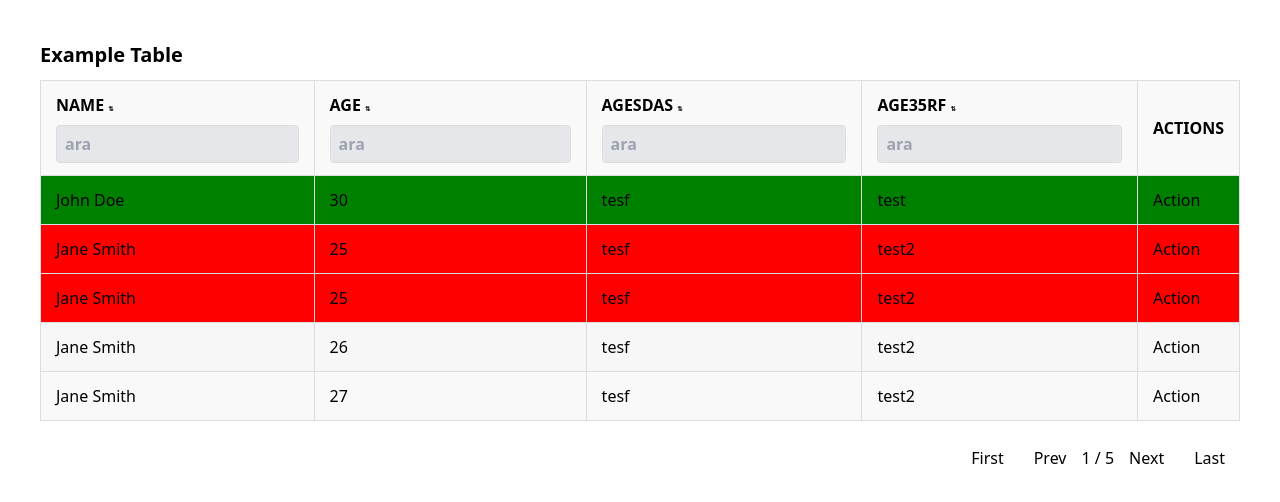
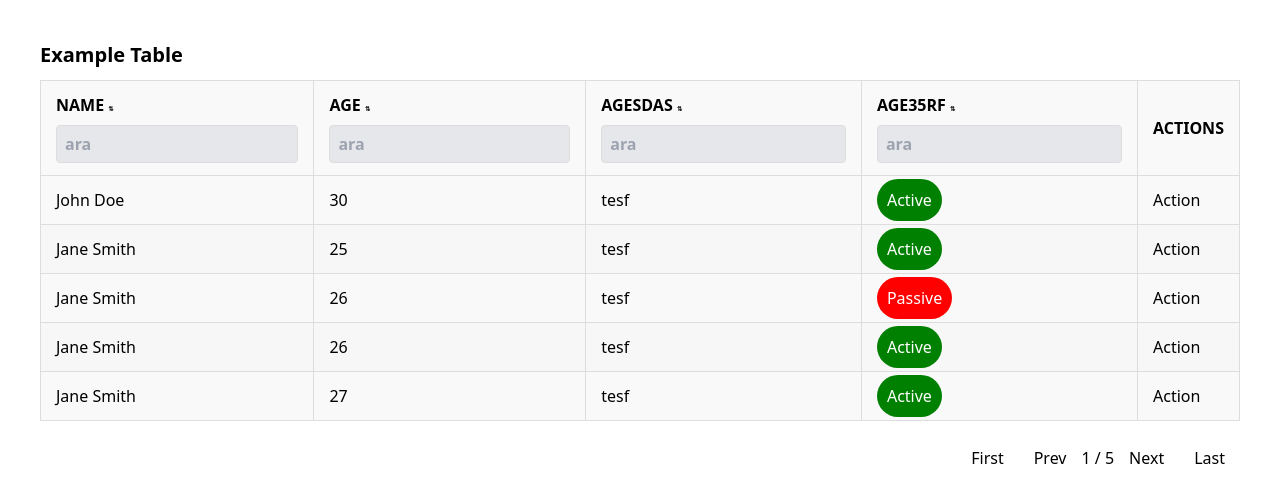
Before and after one commit to muratkiziloz/mk-vue-table, a Nuxt app: page / in a window 1280 px wide. Shown: the top 502 px of the page. Built offline with nearby package versions, Linux system fonts and the light colour scheme.

Commit message:
added column slots

```diff
--- a/app.vue
+++ b/app.vue
@@ -9,11 +9,15 @@
       :action="true"
       :columnSearch="true"
       :perPage="5"
-      :coloredRows="coloredRows"
-      :defaultCss="true"
   >
     <template #action="{ row }">
       <button @click="handleAction(row)">Action</button>
+    </template>
+<!--    <template #column-age="{ row, value }">-->
+<!--      <span :style="{ fontWeight: value > 26 ? 'bold' : 'normal' }">{{ value }}</span>-->
+<!--    </template>-->
+    <template #column-status="{ row, value }">
+      <span :style="{ backgroundColor: value === '1' ? 'green' : 'red', color:'#fff', padding: '10px', borderRadius: '50px' }">{{ value === '1' ? 'Active' : 'Passive' }}</span>
     </template>
   </MyTable>
 </template>
@@ -25,46 +29,47 @@ const headers = ref([
   { text: 'Name', value: 'name', searchValue: 'name', operator: 'equals' },
   { text: 'Age', value: 'age', searchValue: 'age', operator: 'equals' },
   { text: 'Agesdas', value: 'age2', searchValue: 'age', operator: 'equals' },
-  { text: 'Age35rf', value: 'age4', searchValue: 'age', operator: 'equals' },
+  { text: 'Age35rf', value: 'status', searchValue: 'age', operator: 'equals' },
 ]);
 
 const rows = ref([
-  { name: 'John Doe', age: 30, age2: 'tesf', age4: 'test' },
-  { name: 'Jane Smith', age: 25, age2: 'tesf', age4: 'test2'  },
-  { name: 'Jane Smith', age: 25, age2: 'tesf', age4: 'test2'  },
-  { name: 'Jane Smith', age: 26, age2: 'tesf', age4: 'test2'  },
-  { name: 'Jane Smith', age: 27, age2: 'tesf', age4: 'test2'  },
-  { name: 'Jane Smith', age: 24, age2: 'tesf', age4: 'test2'  },
-  { name: 'Jane Smith', age: 25, age2: 'tesf', age4: 'test2'  },
-  { name: 'Hasan Smith', age: 25, age2: 'tesf', age4: 'test2'  },
-  { name: 'Jane Smith', age: 25, age2: 'tesf', age4: 'test2'  },
-  { name: 'Jane Smith', age: 25, age2: 'tesf', age4: 'test2'  },
-  { name: 'Jane Smith', age: 25, age2: 'tesf', age4: 'test2'  },
-  { name: 'Jane Smith', age: 25, age2: 'tesf', age4: 'test2'  },
-  { name: 'Jane Smith', age: 25, age2: 'tesf', age4: 'test2'  },
-  { name: 'Jane Smith', age: 25, age2: 'tesf', age4: 'test2'  },
-  { name: 'Jane Smith', age: 25, age2: 'tesf', age4: 'test2'  },
-  { name: 'Jane Smith', age: 25, age2: 'tesf', age4: 'test2'  },
-  { name: 'Jane Smith', age: 25, age2: 'tesf', age4: 'test2'  },
-  { name: 'Jane Smith', age: 25, age2: 'tesf', age4: 'test2'  },
-  { name: 'Jane Smith', age: 25, age2: 'tesf', age4: 'test2'  },
-  { name: 'Jane Smith', age: 25, age2: 'tesf', age4: 'test2'  },
-  { name: 'Jane Smith', age: 25, age2: 'tesf', age4: 'test2'  },
-  { name: 'Jane Smith', age: 25, age2: 'tesf', age4: 'test2'  },
-  { name: 'Jane Smith', age: 25, age2: 'tesf', age4: 'test2'  },
+  { name: 'John Doe', age: 30, age2: 'tesf', status: '1' },
+  { name: 'Jane Smith', age: 25, age2: 'tesf', status: '1'  },
+  { name: 'Jane Smith', age: 26, age2: 'tesf', status: '0'  },
+  { name: 'Jane Smith', age: 26, age2: 'tesf', status: '1'  },
+  { name: 'Jane Smith', age: 27, age2: 'tesf', status: '1'  },
+  { name: 'Jane Smith', age: 24, age2: 'tesf', status: '0'  },
+  { name: 'Jane Smith', age: 25, age2: 'tesf', status: '0'  },
+  { name: 'Hasan Smith', age: 25, age2: 'tesf', status: '0'  },
+  { name: 'Jane Smith', age: 25, age2: 'tesf', status: '0'  },
+  { name: 'Jane Smith', age: 25, age2: 'tesf', status: '0'  },
+  { name: 'Jane Smith', age: 25, age2: 'tesf', status: '1'  },
+  { name: 'Jane Smith', age: 25, age2: 'tesf', status: '1'  },
+  { name: 'Jane Smith', age: 25, age2: 'tesf', status: '1'  },
+  { name: 'Jane Smith', age: 25, age2: 'tesf', status: '1'  },
+  { name: 'Jane Smith', age: 25, age2: 'tesf', status: '1'  },
+  { name: 'Jane Smith', age: 25, age2: 'tesf', status: '0'  },
+  { name: 'Jane Smith', age: 25, age2: 'tesf', status: '1'  },
+  { name: 'Jane Smith', age: 25, age2: 'tesf', status: '0'  },
+  { name: 'Jane Smith', age: 25, age2: 'tesf', status: '1'  },
+  { name: 'Jane Smith', age: 25, age2: 'tesf', status: '1'  },
+  { name: 'Jane Smith', age: 25, age2: 'tesf', status: '1'  },
+  { name: 'Jane Smith', age: 25, age2: 'tesf', status: '1'  },
+  { name: 'Jane Smith', age: 25, age2: 'tesf', status: '1'  },
 ]);
 
 const coloredRows = ref([
   {
-    key: 'age',
-    value: 30,
+    key: 'status',
+    value: '1',
     color: 'green',
   },
   {
-    key: 'age',
-    value: 25,
+    key: 'status',
+    value: '0',
     color: 'red',
   },
+
 ])
 
 const handleAction = (row) => {
--- a/components/MyTable.vue
+++ b/components/MyTable.vue
@@ -24,7 +24,11 @@
 
       <tbody>
       <tr v-for="(row, rowIndex) in paginatedRows" :key="rowIndex" :style="getRowStyle(row)">
-        <td v-for="(header, colIndex) in headers" :key="colIndex">{{ row[header.value] }} </td>
+        <td v-for="(header, colIndex) in headers" :key="colIndex">
+          <slot :name="`column-${header.value}`" :row="row" :value="row[header.value]">
+            {{ row[header.value] }}
+          </slot>
+        </td>
         <td v-if="action">
           <slot name="action" :row="row"></slot>
         </td>
```
Also changed, not shown: 1 other file (tests, documents, lock files or other folders).
